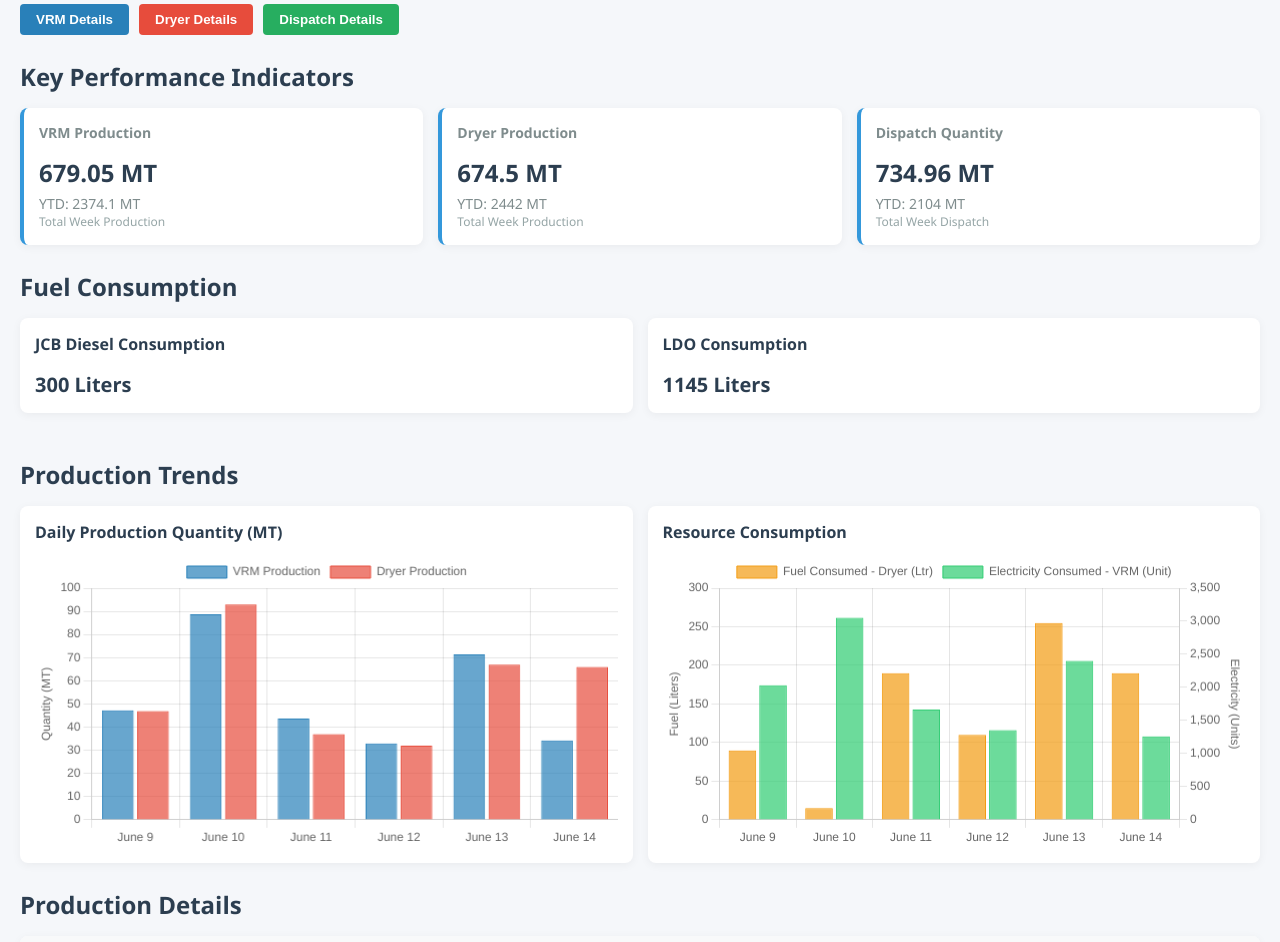
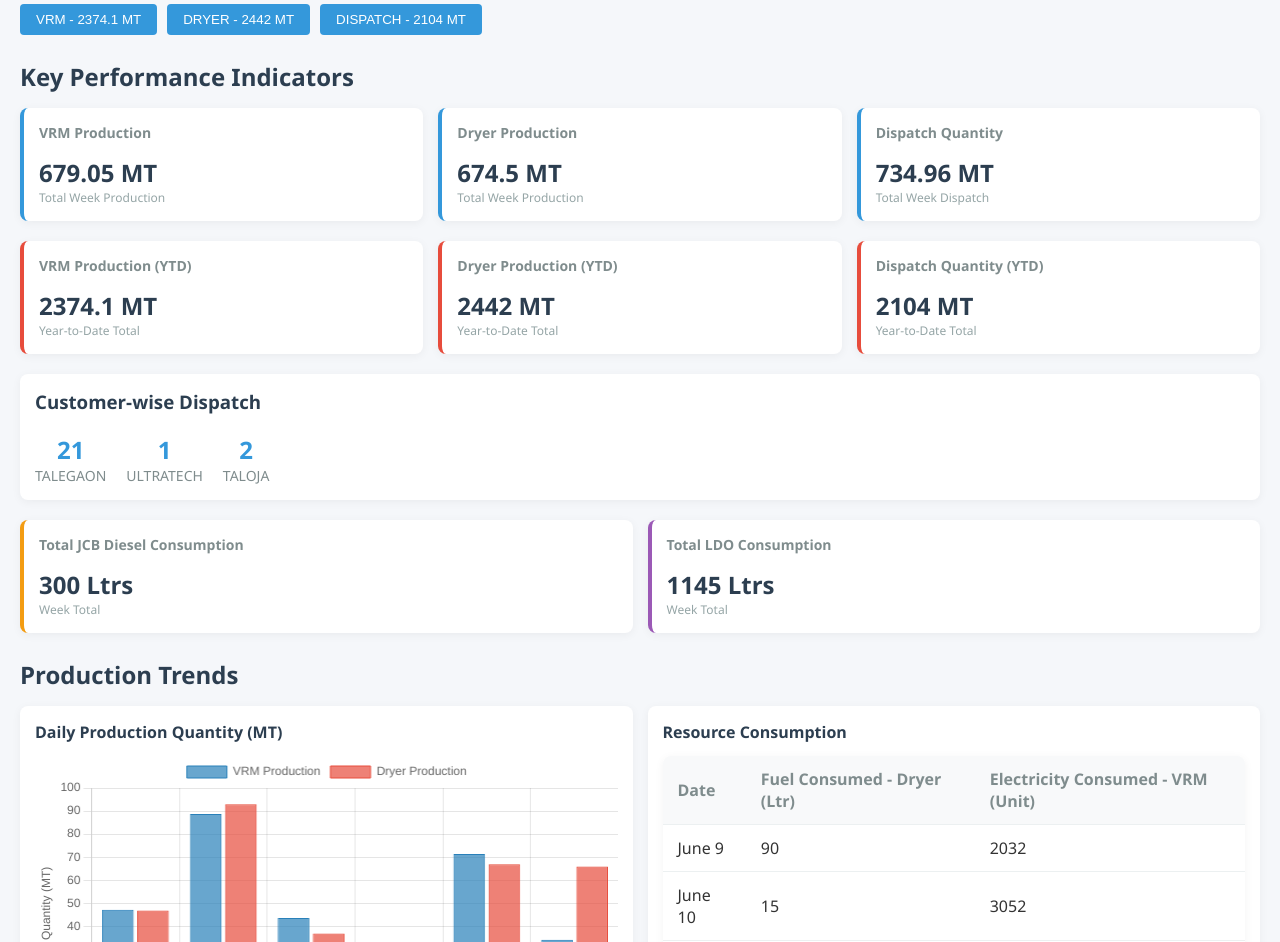
Before and after one commit to bimal-bp/Dispatch_bill_system, a plain HTML site: page Index.html in a window 1280 px wide. Shown: the part 79-1021 px from the top of the page. Drawn offline with nearby package versions, Linux system fonts and the light colour scheme.

Commit message:
Update Index.html

```diff
--- a/Index.html
+++ b/Index.html
@@ -40,6 +40,9 @@
             box-shadow: 0 2px 10px rgba(0,0,0,0.05);
             border-left: 4px solid #3498db;
         }
+        .kpi-box.ytd {
+            border-left-color: #e74c3c;
+        }
         .kpi-box h3 {
             margin-top: 0;
             color: #7f8c8d;
@@ -49,11 +52,6 @@
             font-size: 24px;
             font-weight: bold;
             color: #2c3e50;
-        }
-        .kpi-ytd {
-            font-size: 14px;
-            color: #7f8c8d;
-            margin-top: 5px;
         }
         .kpi-label {
             font-size: 12px;
@@ -111,41 +109,105 @@
             background-color: #ecf0f1;
             margin: 20px 0;
         }
-        .buttons-container {
+        .button-container {
             display: flex;
             gap: 10px;
             margin-bottom: 20px;
         }
-        button {
+        .button-container button {
             padding: 8px 16px;
+            background-color: #3498db;
+            color: white;
             border: none;
             border-radius: 4px;
             cursor: pointer;
-            font-weight: 600;
-            color: white;
         }
-        .vrm-btn { background-color: #2980b9; }
-        .dryer-btn { background-color: #e74c3c; }
-        .dispatch-btn { background-color: #27ae60; }
-        button:hover {
-            opacity: 0.9;
+        .button-container button:hover {
+            background-color: #2980b9;
         }
         .consumption-box {
+            display: grid;
+            grid-template-columns: 1fr 1fr;
+            gap: 15px;
+            margin-bottom: 20px;
+        }
+        .consumption-item {
+            background-color: white;
+            border-radius: 8px;
+            padding: 15px;
+            box-shadow: 0 2px 10px rgba(0,0,0,0.05);
+        }
+        .consumption-item h3 {
+            margin-top: 0;
+            color: #7f8c8d;
+            font-size: 14px;
+        }
+        .consumption-value {
+            font-size: 24px;
+            font-weight: bold;
+            color: #2c3e50;
+        }
+        .consumption-label {
+            font-size: 12px;
+            color: #95a5a6;
+        }
+        .customer-box {
             background-color: white;
             border-radius: 8px;
             padding: 15px;
             box-shadow: 0 2px 10px rgba(0,0,0,0.05);
             margin-bottom: 20px;
         }
-        .consumption-box h3 {
+        .customer-box h3 {
             margin-top: 0;
             color: #2c3e50;
-            font-size: 16px;
         }
-        .consumption-value {
+        .customer-list {
+            display: flex;
+            gap: 20px;
+        }
+        .customer-item {
+            text-align: center;
+        }
+        .customer-count {
+            font-size: 24px;
+            font-weight: bold;
+            color: #3498db;
+        }
+        .customer-name {
+            font-size: 14px;
+            color: #7f8c8d;
+        }
+        .total-row {
+            font-weight: bold;
+            background-color: #f8f9fa;
+        }
+        .raw-material-totals {
+            display: grid;
+            grid-template-columns: repeat(3, 1fr);
+            gap: 15px;
+            margin-top: 15px;
+        }
+        .raw-material-total {
+            background-color: white;
+            border-radius: 8px;
+            padding: 15px;
+            box-shadow: 0 2px 10px rgba(0,0,0,0.05);
+            text-align: center;
+        }
+        .raw-material-total h4 {
+            margin: 0 0 5px 0;
+            color: #7f8c8d;
+            font-size: 14px;
+        }
+        .raw-material-total .value {
             font-size: 20px;
             font-weight: bold;
             color: #2c3e50;
+        }
+        .raw-material-total .label {
+            font-size: 12px;
+            color: #95a5a6;
         }
     </style>
 </head>
@@ -158,10 +220,10 @@
         </div>
     </div>
 
-    <div class="buttons-container">
-        <button class="vrm-btn" onclick="alert('VRM Details')">VRM Details</button>
-        <button class="dryer-btn" onclick="alert('Dryer Details')">Dryer Details</button>
-        <button class="dispatch-btn" onclick="alert('Dispatch Details')">Dispatch Details</button>
+    <div class="button-container">
+        <button onclick="showVRMData()">VRM - 2374.1 MT</button>
+        <button onclick="showDryerData()">DRYER - 2442 MT</button>
+        <button onclick="showDispatchData()">DISPATCH - 2104 MT</button>
     </div>
 
     <h2 class="section-title">Key Performance Indicators</h2>
@@ -169,32 +231,66 @@
         <div class="kpi-box">
             <h3>VRM Production</h3>
             <div class="kpi-value">679.05 MT</div>
-            <div class="kpi-ytd">YTD: 2374.1 MT</div>
             <div class="kpi-label">Total Week Production</div>
         </div>
         <div class="kpi-box">
             <h3>Dryer Production</h3>
             <div class="kpi-value">674.5 MT</div>
-            <div class="kpi-ytd">YTD: 2442 MT</div>
             <div class="kpi-label">Total Week Production</div>
         </div>
         <div class="kpi-box">
             <h3>Dispatch Quantity</h3>
             <div class="kpi-value">734.96 MT</div>
-            <div class="kpi-ytd">YTD: 2104 MT</div>
             <div class="kpi-label">Total Week Dispatch</div>
         </div>
     </div>
 
-    <h2 class="section-title">Fuel Consumption</h2>
-    <div class="chart-container">
-        <div class="consumption-box">
-            <h3>JCB Diesel Consumption</h3>
-            <div class="consumption-value">300 Liters</div>
+    <div class="kpi-container">
+        <div class="kpi-box ytd">
+            <h3>VRM Production (YTD)</h3>
+            <div class="kpi-value">2374.1 MT</div>
+            <div class="kpi-label">Year-to-Date Total</div>
         </div>
-        <div class="consumption-box">
-            <h3>LDO Consumption</h3>
-            <div class="consumption-value">1145 Liters</div>
+        <div class="kpi-box ytd">
+            <h3>Dryer Production (YTD)</h3>
+            <div class="kpi-value">2442 MT</div>
+            <div class="kpi-label">Year-to-Date Total</div>
+        </div>
+        <div class="kpi-box ytd">
+            <h3>Dispatch Quantity (YTD)</h3>
+            <div class="kpi-value">2104 MT</div>
+            <div class="kpi-label">Year-to-Date Total</div>
+        </div>
+    </div>
+
+    <div class="customer-box">
+        <h3>Customer-wise Dispatch</h3>
+        <div class="customer-list">
+            <div class="customer-item">
+                <div class="customer-count">21</div>
+                <div class="customer-name">TALEGAON</div>
+            </div>
+            <div class="customer-item">
+                <div class="customer-count">1</div>
+                <div class="customer-name">ULTRATECH</div>
+            </div>
+            <div class="customer-item">
+                <div class="customer-count">2</div>
+                <div class="customer-name">TALOJA</div>
+            </div>
+        </div>
+    </div>
+
+    <div class="consumption-box">
+        <div class="consumption-item" style="border-left: 4px solid #f39c12;">
+            <h3>Total JCB Diesel Consumption</h3>
+            <div class="consumption-value">300 Ltrs</div>
+            <div class="consumption-label">Week Total</div>
+        </div>
+        <div class="consumption-item" style="border-left: 4px solid #9b59b6;">
+            <h3>Total LDO Consumption</h3>
+            <div class="consumption-value">1145 Ltrs</div>
+            <div class="consumption-label">Week Total</div>
         </div>
     </div>
 
@@ -206,7 +302,54 @@
         </div>
         <div class="chart-box">
             <h2>Resource Consumption</h2>
-            <canvas id="consumptionChart"></canvas>
+            <div class="data-table">
+                <table>
+                    <thead>
+                        <tr>
+                            <th>Date</th>
+                            <th>Fuel Consumed - Dryer (Ltr)</th>
+                            <th>Electricity Consumed - VRM (Unit)</th>
+                        </tr>
+                    </thead>
+                    <tbody>
+                        <tr>
+                            <td>June 9</td>
+                            <td>90</td>
+                            <td>2032</td>
+                        </tr>
+                        <tr>
+                            <td>June 10</td>
+                            <td>15</td>
+                            <td>3052</td>
+                        </tr>
+                        <tr>
+                            <td>June 11</td>
+                            <td>190</td>
+                            <td>1664</td>
+                        </tr>
+                        <tr>
+                            <td>June 12</td>
+                            <td>110</td>
+                            <td>1356</td>
+                        </tr>
+                        <tr>
+                            <td>June 13</td>
+                            <td>255</td>
+                            <td>2400</td>
+                        </tr>
+                        <tr>
+                            <td>June 14</td>
+                            <td>190</td>
+                            <td>1260</td>
+                        </tr>
+                        <tr class="total-row">
+                            <td>Total</td>
+                            <td>850</td>
+                            <td>11764</td>
+                        </tr>
+                    </tbody>
+                </table>
+            </div>
         </div>
     </div>
 
@@ -279,6 +422,23 @@
         <div class="chart-box">
             <h2>Raw Material Received (MT)</h2>
             <canvas id="rawMaterialChart"></canvas>
+            <div class="raw-material-totals">
+                <div class="raw-material-total" style="border-left: 4px solid rgba(52, 152, 219, 1);">
+                    <h4>SGX Slurry</h4>
+                    <div class="value">125.7 MT</div>
+                    <div class="label">Total Received</div>
+                </div>
+                <div class="raw-material-total" style="border-left: 4px solid rgba(155, 89, 182, 1);">
+                    <h4>RWM-1 RH</h4>
+                    <div class="value">95.0 MT</div>
+                    <div class="label">Total Received</div>
+                </div>
+                <div class="raw-material-total" style="border-left: 4px solid rgba(26, 188, 156, 1);">
+                    <h4>RWM-2 OPC</h4>
+                    <div class="value">57.0 MT</div>
+                    <div class="label">Total Received</div>
+                </div>
+            </div>
         </div>
     </div>
 
@@ -322,63 +482,6 @@
                         title: {
                             display: true,
                             text: 'Quantity (MT)'
-                        }
-                    }
-                }
-            }
-        });
-
-        // Consumption Chart
-        const consumptionCtx = document.getElementById('consumptionChart').getContext('2d');
-        const consumptionChart = new Chart(consumptionCtx, {
-            type: 'bar',
-            data: {
-                labels: ['June 9', 'June 10', 'June 11', 'June 12', 'June 13', 'June 14'],
-                datasets: [
-                    {
-                        label: 'Fuel Consumed - Dryer (Ltr)',
-                        data: [90, 15, 190, 110, 255, 190],
-                        backgroundColor: 'rgba(243, 156, 18, 0.7)',
-                        borderColor: 'rgba(243, 156, 18, 1)',
-                        borderWidth: 1
-                    },
-                    {
-                        label: 'Electricity Consumed - VRM (Unit)',
-                        data: [2032, 3052, 1664, 1356, 2400, 1260],
-                        backgroundColor: 'rgba(46, 204, 113, 0.7)',
-                        borderColor: 'rgba(46, 204, 113, 1)',
-                        borderWidth: 1,
-                        yAxisID: 'y1'
-                    }
-                ]
-            },
-            options: {
-                responsive: true,
-                plugins: {
-                    legend: {
-                        position: 'top',
-                    },
-                },
-                scales: {
-                    y: {
-                        type: 'linear',
-                        display: true,
-                        position: 'left',
-                        title: {
-                            display: true,
-                            text: 'Fuel (Liters)'
-                        }
-                    },
-                    y1: {
-                        type: 'linear',
-                        display: true,
-                        position: 'right',
-                        title: {
-                            display: true,
-                            text: 'Electricity (Units)'
-                        },
-                        grid: {
-                            drawOnChartArea: false
                         }
                     }
                 }
@@ -438,6 +541,18 @@
             // In a real implementation, this would load data for the selected date
             alert('In a real implementation, this would load data for the selected date');
         }
+
+        function showVRMData() {
+            alert('VRM Year-to-Date Production: 2374.1 MT');
+        }
+
+        function showDryerData() {
+            alert('Dryer Year-to-Date Production: 2442 MT');
+        }
+
+        function showDispatchData() {
+            alert('Year-to-Date Dispatch: 2104 MT');
+        }
     </script>
 </body>
 </html>
```
